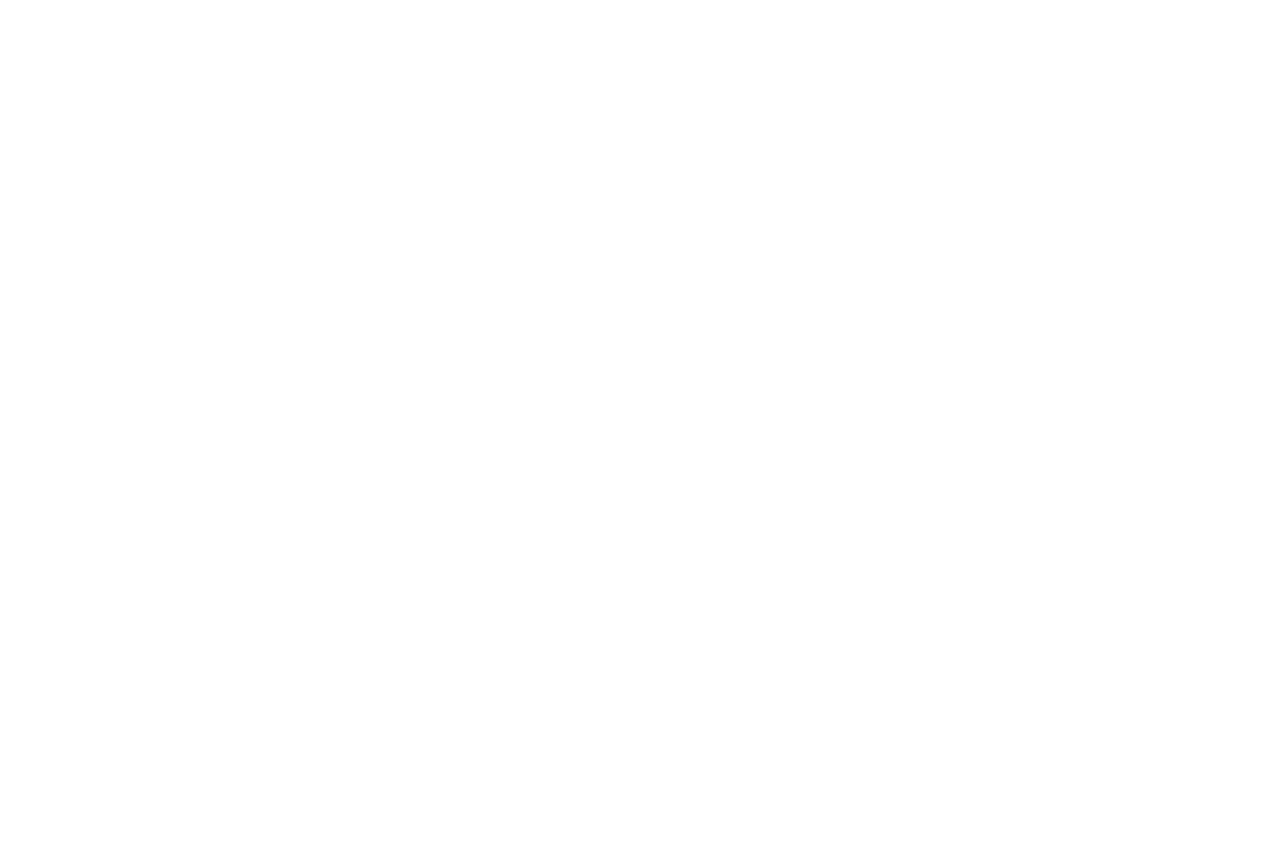
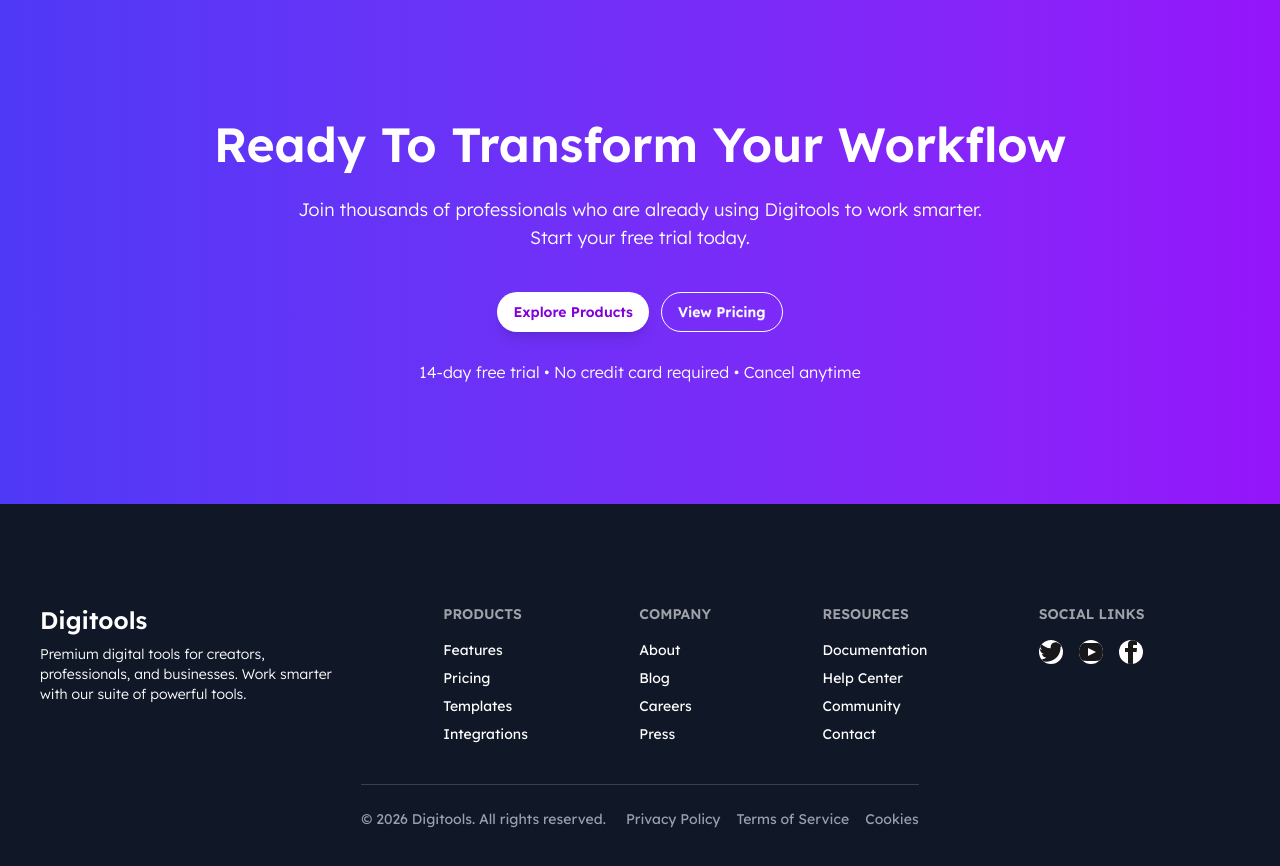
Before and after one commit to AlpacaMan009/B-13-A-6, a React (Vite) app: page / in a window 1280 px wide. Shown: the part 4000-4866 px from the top of the page. Before the commit the page ends 3880 px from the top, so only its background shows below. Built offline with nearby package versions, Linux system fonts and the light colour scheme.

Commit message:
bottom banner and footer done

```diff
--- a/package.json
+++ b/package.json
@@ -14,6 +14,7 @@
     "lucide-react": "^1.54.0",
     "react": "^19.2.8",
     "react-dom": "^19.2.8",
+    "react-icons": "^5.7.0",
     "react-toastify": "^11.1.0",
     "tailwindcss": "^4.3.3"
   },
--- a/src/App.jsx
+++ b/src/App.jsx
@@ -9,6 +9,8 @@ import Products from "./cart/Products";
 import Carts from "./cart/Carts";
 import GetStarted from "./GetStarted";
 import PricingCards from "./PricingCards";
+import BottomBanner from "./BottomBanner";
+import Footer from "./Footer";
 
 const getProducts = async () => {
   const res = await fetch("/model.json");
@@ -60,6 +62,8 @@ function App() {
 
       <GetStarted></GetStarted>
       <PricingCards></PricingCards>
+      <BottomBanner></BottomBanner>
+      <Footer></Footer>
     </>
   );
 }
--- /dev/null
+++ b/src/BottomBanner.jsx
@@ -0,0 +1,37 @@
+import React from "react";
+
+const BottomBanner = () => {
+  return (
+    <div className="w-full bg-linear-to-r from-[#4F39F6] to-[#9514FA] mt-20 py-30 ">
+      <div className="max-w-5xl mx-auto  justify-around justify-center items-center gap-8 text-white px-4">
+        <div>
+          <h1 className="font-semibold text-5xl text-center">
+            Ready To Transform Your Workflow
+          </h1>
+          <p className="text-lg font-light text-center mt-7">
+            Join thousands of professionals who are already using Digitools to
+            work smarter.
+            <br />
+            Start your free trial today.
+          </p>
+        </div>
+
+        <div className="flex flex-col sm:flex-row gap-3 mt-5 justify-center items-center mt-10 ">
+          <button className="btn btn-outline rounded-4xl text-purple-700  bg-white border-none shadow-lg">
+            Explore Products
+          </button>
+
+          <button className="btn btn-outline border-white text-white hover:bg-white hover:text-purple-700 rounded-4xl">
+            View Pricing
+          </button>
+        </div>
+
+        <p className="text-md font-light text-center mt-7">
+           14-day free trial • No credit card required • Cancel anytime
+          </p>
+      </div>
+    </div>
+  );
+};
+
+export default BottomBanner;
--- /dev/null
+++ b/src/Footer.jsx
@@ -0,0 +1,100 @@
+import React from 'react';
+import { FaSquareFacebook } from "react-icons/fa6";
+
+const Footer = () => {
+    return (
+        <div className='px-10 py-25 bg-[#101727] flex flex-col'>
+            <footer className="footer sm:footer-horizontal text-base-content max-w-7xl mx-auto w-full flex-grow">
+  <aside>
+    <h2 className="text-2xl font-semibold text-white">
+          Digitools
+        </h2>
+    <p className='text-white font-light'>
+      Premium digital tools for creators,
+      <br />
+       professionals, and businesses. Work smarter
+       <br />
+       with our suite of powerful tools.
+    </p>
+  </aside>
+  <nav className='text-white'>
+    <h6 className="footer-title">Products</h6>
+    <a className="link link-hover ">Features</a>
+    <a className="link link-hover">Pricing</a>
+    <a className="link link-hover">Templates</a>
+    <a className="link link-hover">Integrations</a>
+  </nav>
+  <nav className='text-white'>
+    <h6 className="footer-title">Company</h6>
+    <a className="link link-hover">About</a>
+    <a className="link link-hover">Blog</a>
+    <a className="link link-hover">Careers</a>
+    <a className="link link-hover">Press</a>
+  </nav>
+  <nav className='text-white'>
+    <h6 className="footer-title">Resources</h6>
+    <a className="link link-hover">Documentation</a>
+    <a className="link link-hover">Help Center</a>
+    <a className="link link-hover">Community</a>
+    <a className="link link-hover">Contact</a>
+  </nav>
+  <nav>
+    <h6 className="footer-title text-white">Social Links</h6>
+    <div className="grid grid-flow-col gap-4">
+      <a>
+        <svg
+          aria-label="Twitter"
+          xmlns="http://www.w3.org/2000/svg"
+          width="24"
+          height="24"
+          viewBox="0 0 24 24"
+          className="fill-current bg-white rounded-full">
+          <path
+            d="M24 4.557c-.883.392-1.832.656-2.828.775 1.017-.609 1.798-1.574 2.165-2.724-.951.564-2.005.974-3.127 1.195-.897-.957-2.178-1.555-3.594-1.555-3.179 0-5.515 2.966-4.797 6.045-4.091-.205-7.719-2.165-10.148-5.144-1.29 2.213-.669 5.108 1.523 6.574-.806-.026-1.566-.247-2.229-.616-.054 2.281 1.581 4.415 3.949 4.89-.693.188-1.452.232-2.224.084.626 1.956 2.444 3.379 4.6 3.419-2.07 1.623-4.678 2.348-7.29 2.04 2.179 1.397 4.768 2.212 7.548 2.212 9.142 0 14.307-7.721 13.995-14.646.962-.695 1.797-1.562 2.457-2.549z"></path>
+        </svg>
+      </a>
+      <a>
+        <svg
+          aria-label="YouTube"
+          xmlns="http://www.w3.org/2000/svg"
+          width="24"
+          height="24"
+          viewBox="0 0 24 24"
+          className="fill-current bg-white rounded-full">
+          <path
+            d="M19.615 3.184c-3.604-.246-11.631-.245-15.23 0-3.897.266-4.356 2.62-4.385 8.816.029 6.185.484 8.549 4.385 8.816 3.6.245 11.626.246 15.23 0 3.897-.266 4.356-2.62 4.385-8.816-.029-6.185-.484-8.549-4.385-8.816zm-10.615 12.816v-8l8 3.993-8 4.007z"></path>
+        </svg>
+      </a>
+      <a>
+        <svg
+          aria-label="Facebook"
+          xmlns="http://www.w3.org/2000/svg"
+          width="24"
+          height="24"
+          viewBox="0 0 24 24"
+          className="fill-current bg-white rounded-full">
+          <path
+            d="M9 8h-3v4h3v12h5v-12h3.642l.358-4h-4v-1.667c0-.955.192-1.333 1.115-1.333h2.885v-5h-3.808c-3.596 0-5.192 1.583-5.192 4.615v3.385z"></path>
+        </svg>
+      </a>
+    </div>
+  </nav>
+
+
+
+
+</footer>
+
+<div className='max-w-7xl mx-auto mt-10 pt-6 border-t border-gray-700 flex flex-col md:flex-row justify-between items-center text-sm text-gray-400 gap-5'>
+    <p>© 2026 Digitools. All rights reserved.</p>
+    <div className='flex space-x-4 justify-around'>
+        <p>Privacy Policy</p>
+        <p>Terms of Service</p>
+        <p>Cookies</p>
+    </div>
+  </div>
+        </div>
+    );
+};
+
+export default Footer;
--- a/src/PricingCards.jsx
+++ b/src/PricingCards.jsx
@@ -2,7 +2,7 @@ import React from "react";
 
 const PricingCards = () => {
   return (
-    <div className="text-center mt-20">
+    <div className="text-center mt-30">
       <h2 className="font-semibold text-5xl">Simple, Transparent Pricing</h2>
       <p className="mt-7 font-light">
         Choose the plan that fits your needs. Upgrade or downgrade anytime.
```
Also changed, not shown: 1 other file (tests, documents, lock files or other folders).
